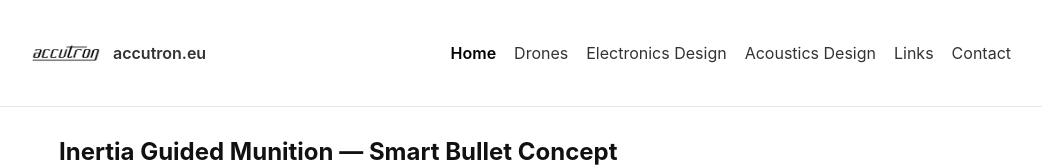
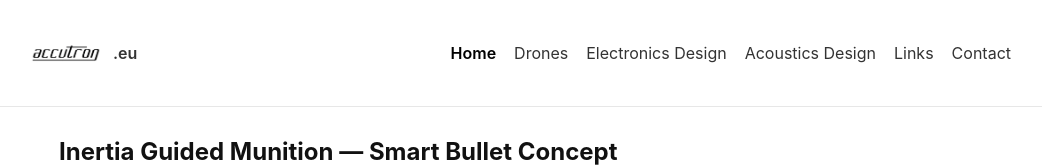
Before and after one commit to ElkkuTee/accutron, a React (Vite) app: page / in a window 1280 px wide. Shown: the top 167 px of the page, without its empty margins (119-1161 px from the left). Built offline with nearby package versions, Linux system fonts and the light colour scheme.

Commit message:
Improved logo brand text

```diff
--- a/src/components/Header.jsx
+++ b/src/components/Header.jsx
@@ -8,7 +8,7 @@ export default function Header() {
       <div className="header-inner container">
         <div className="brand">
           <img src={logo} alt="Accutron logo" className="logo" />
-          <div className="brand-text">accutron.eu</div>
+          <div className="brand-text">.eu</div>
         </div>
         <nav className="nav">
           <NavLink to="/" className={({isActive})=>isActive? 'active':''}>Home</NavLink>
```
